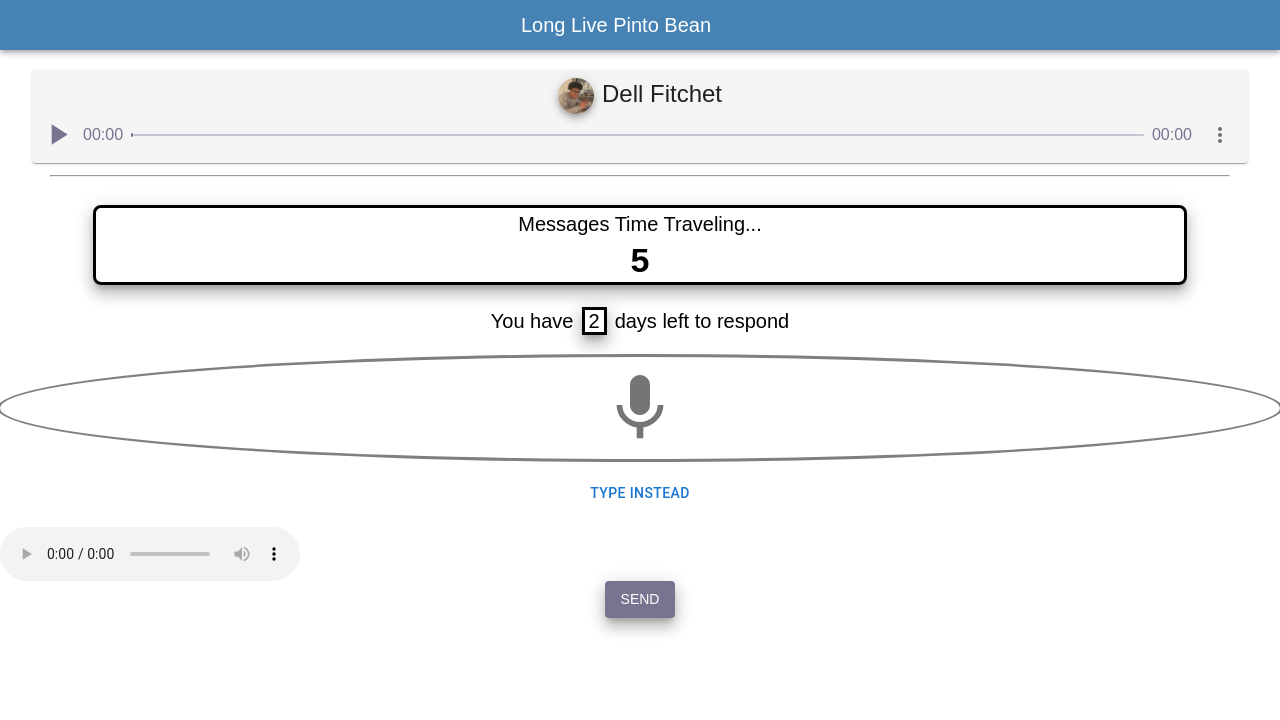
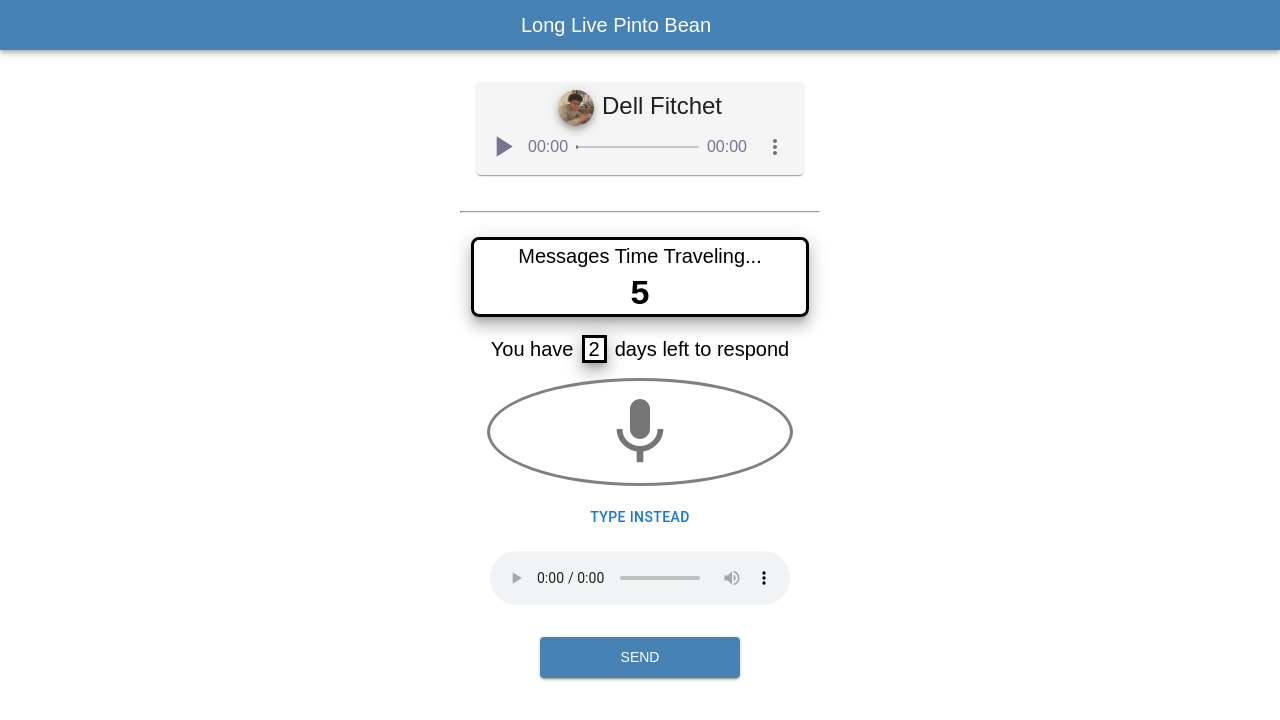
Before and after one commit to daniel-moon32/VoicePals, a React (Create React App) app: page /answer/2 in a window 1280 px wide. Shown: the top 720 px of the page. Built offline with nearby package versions, Linux system fonts and the light colour scheme; what mic-recorder-to-mp3 would draw is missing.

Commit message:
handle error for empty answer and fix the left shift of the audio

```diff
--- a/src/pages/Replying.js
+++ b/src/pages/Replying.js
@@ -1,5 +1,10 @@
-import { useParams } from 'react-router-dom';
+// import { useParams } from 'react-router-dom';
+import { useNavigate, useParams } from 'react-router-dom';
 import { useState } from 'react';
+import { createTheme, Grid } from '@mui/material';
+import { ThemeProvider } from '@mui/system';
+import Button from '@mui/material/Button';
+import Alert from '@mui/material/Alert';
 import DaysLeft from '../components/DaysLeft';
 import GroupName from '../components/GroupName';
 import SendButton from '../components/SendButton';
@@ -8,28 +13,90 @@ import QuestionAudio from '../components/QuestionAudio';
 import Record from '../components/Record';
 
 export default function Replying({ data }) {
+  const navigate = useNavigate();
   const { groupid } = useParams();
-  const [blobURL, setBlobURL] = useState('');
-  const [question, setQuestion] = useState('');
+  const [ansBlobURL, setAnsBlobURL] = useState('');
+  const [answer, setAnswer] = useState('');
+  const [error, setError] = useState(false);
+  const [errorContent, setErrorContent] = useState('');
+
+  const theme = createTheme({
+    palette: {
+      primary: {
+        main: '#4682B4',
+      },
+      secondary: {
+        main: '#2C2F33',
+      },
+    },
+    typography: {
+      fontFamily: [
+        'sans-serif',
+      ].join(','),
+    },
+  });
+
+  function handleSubmit() {
+    if (answer === '' && ansBlobURL === '') {
+      setError(true);
+      setErrorContent('Please enter the answer');
+      return;
+    }
+    navigate(`/answer/wait/${groupid}`);
+  }
 
   return (
     <>
+      {error && (<Alert severity="error">{errorContent}</Alert>)}
+      <Grid
+        container
+        direction="column"
+        alignItems="center"
+        rowSpacing={2}
+        paddingTop={2}
+      >
         <GroupName groupName={data[groupid - 1].group_name} />
-      <br />
+
+        <Grid item width={390} marginTop={2}>
           <QuestionAudio question={data[groupid - 1].question} />
+        </Grid>
+        <Grid item width={390}>
           <hr style={{ width: '92%' }} />
-      <br />
+        </Grid>
+        <Grid item width={390}>
           <TimeTravel peopleReplying={data[groupid - 1].responses.length} />
-      <br />
+        </Grid>
+        <Grid item>
           <DaysLeft days={data[groupid - 1].days_left} />
-      <br />
+        </Grid>
+
+        <Grid item>
           <Record
-        blobURL={blobURL}
-        setBlobURL={setBlobURL}
-        question={question}
-        setQuestion={setQuestion}
+            blobURL={ansBlobURL}
+            setBlobURL={setAnsBlobURL}
+            question={answer}
+            setQuestion={setAnswer}
           />
-      <SendButton />
+
+        </Grid>
+
+        {/* <SendButton /> */}
+        <Grid item>
+          <ThemeProvider theme={theme}>
+            <Button
+              variant="contained"
+              sx={{
+                width: 200, padding: 1, margin: 2, color: '#ffffff', bgcolor: '#4682B4',
+              }}
+              onClick={() => handleSubmit()}
+            >
+              Send
+            </Button>
+          </ThemeProvider>
+
+        </Grid>
+
+      </Grid>
     </>
   );
 }
--- a/src/pages/WaitReplying.jsx
+++ b/src/pages/WaitReplying.jsx
@@ -4,7 +4,7 @@ import TimeTravel from '../components/TimeTravel';
 // eslint-disable-next-line import/no-named-as-default
 import QuestionAudio from '../components/QuestionAudio';
 import WaitReplyNotice from '../components/WaitReplyNotice';
-import JumptoListenButton from '../components/JumptoListenButton';
+// import JumptoListenButton from '../components/JumptoListenButton';
 
 export default function WaitReplying({ groups }) {
   const { groupid } = useParams();
@@ -20,8 +20,8 @@ export default function WaitReplying({ groups }) {
       <TimeTravel peopleReplying="7" />
       <br />
       <WaitReplyNotice />
-      <br />
-      <JumptoListenButton />
+      {/* <br />
+      <JumptoListenButton /> */}
     </>
   );
 }
```
Lines whose indentation alone changed are shown as unchanged.
